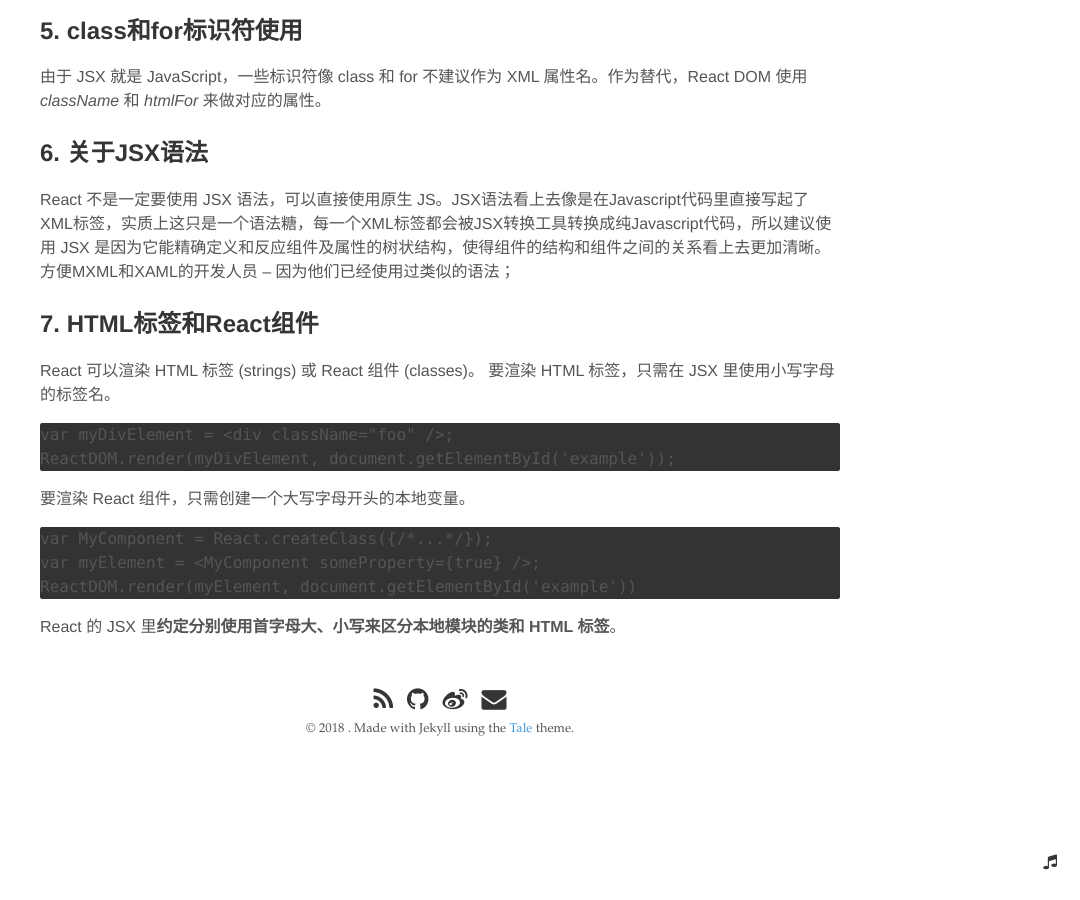
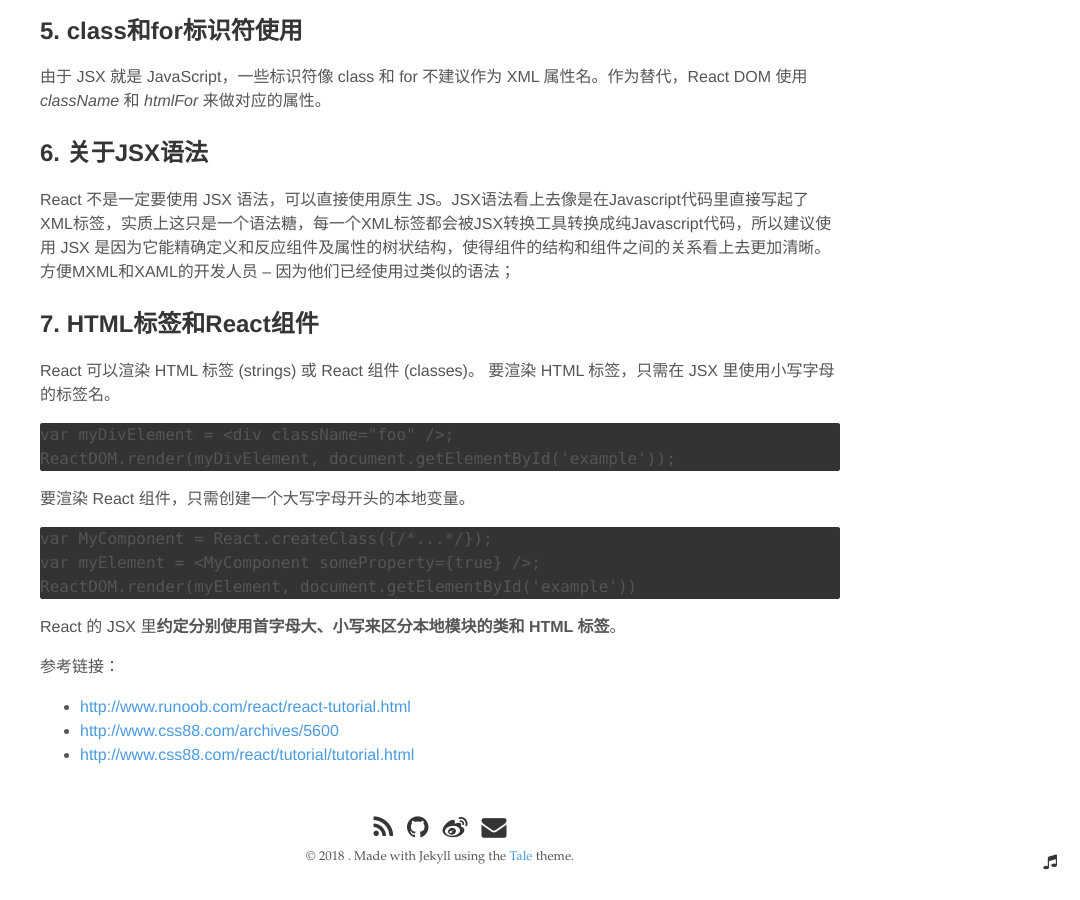
Before and after one commit to tim-gao/Blogs, a Jekyll site: the page built from _posts/2018-02-22-react-study-notes.md, in a window 1280 px wide and 900 px high, scrolled down 1370 px. Shown: the whole window, without its empty margins (200-1280 px from the left). Built offline with Jekyll 4.4.1, drawn with Linux system fonts in a browser that asks for light colours; comment, search, counter and statistics services are not loaded; before the commit the page ends 2142 px from its top, so only the background shows below that.

Commit message:
add additional link for new post

```diff
--- a/_posts/2018-02-22-react-study-notes.md
+++ b/_posts/2018-02-22-react-study-notes.md
@@ -79,3 +79,9 @@ React 可以渲染 HTML 标签 (strings) 或 React 组件 (classes)。
     ReactDOM.render(myElement, document.getElementById('example'))
 
 React 的 JSX 里**约定分别使用首字母大、小写来区分本地模块的类和 HTML 标签**。
+
+参考链接：
+
+ * [http://www.runoob.com/react/react-tutorial.html](http://www.runoob.com/react/react-tutorial.html)
+ * [http://www.css88.com/archives/5600](http://www.css88.com/archives/5600)
+ * [http://www.css88.com/react/tutorial/tutorial.html](http://www.css88.com/react/tutorial/tutorial.html)
```
